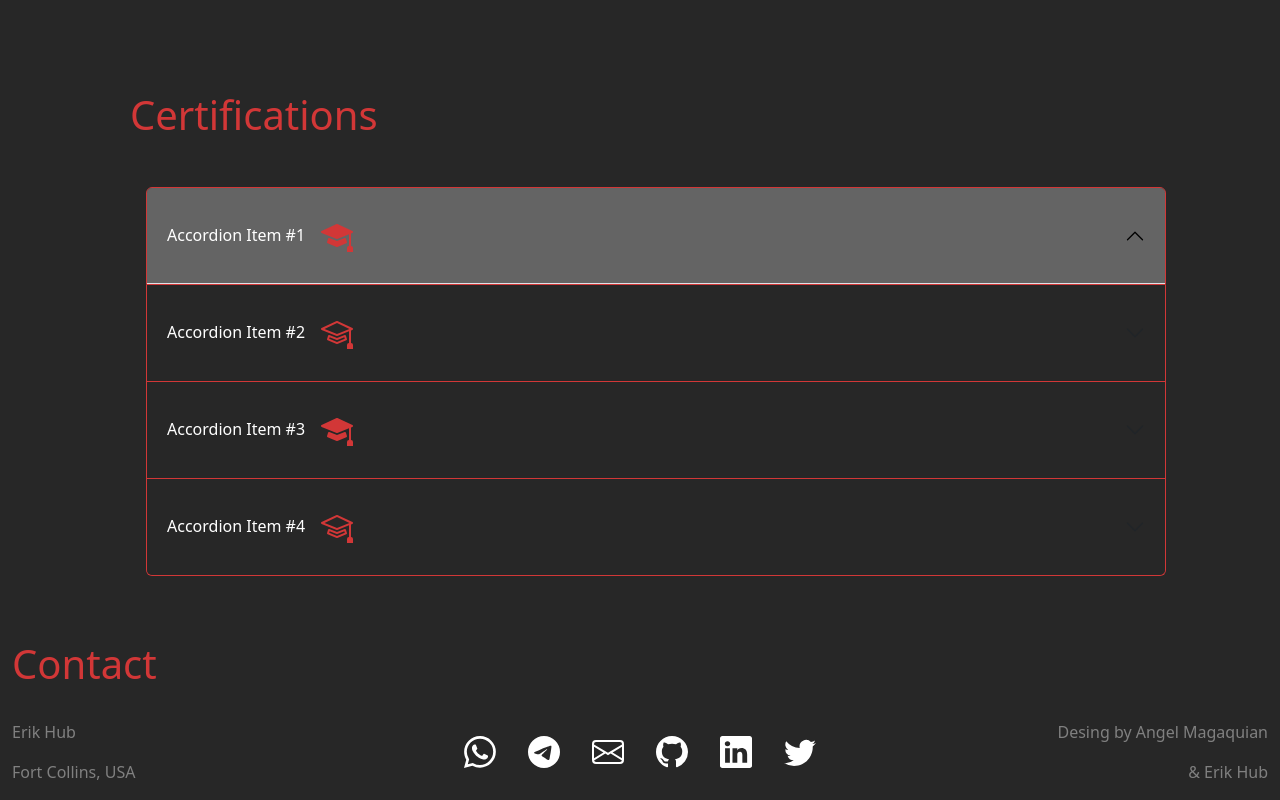
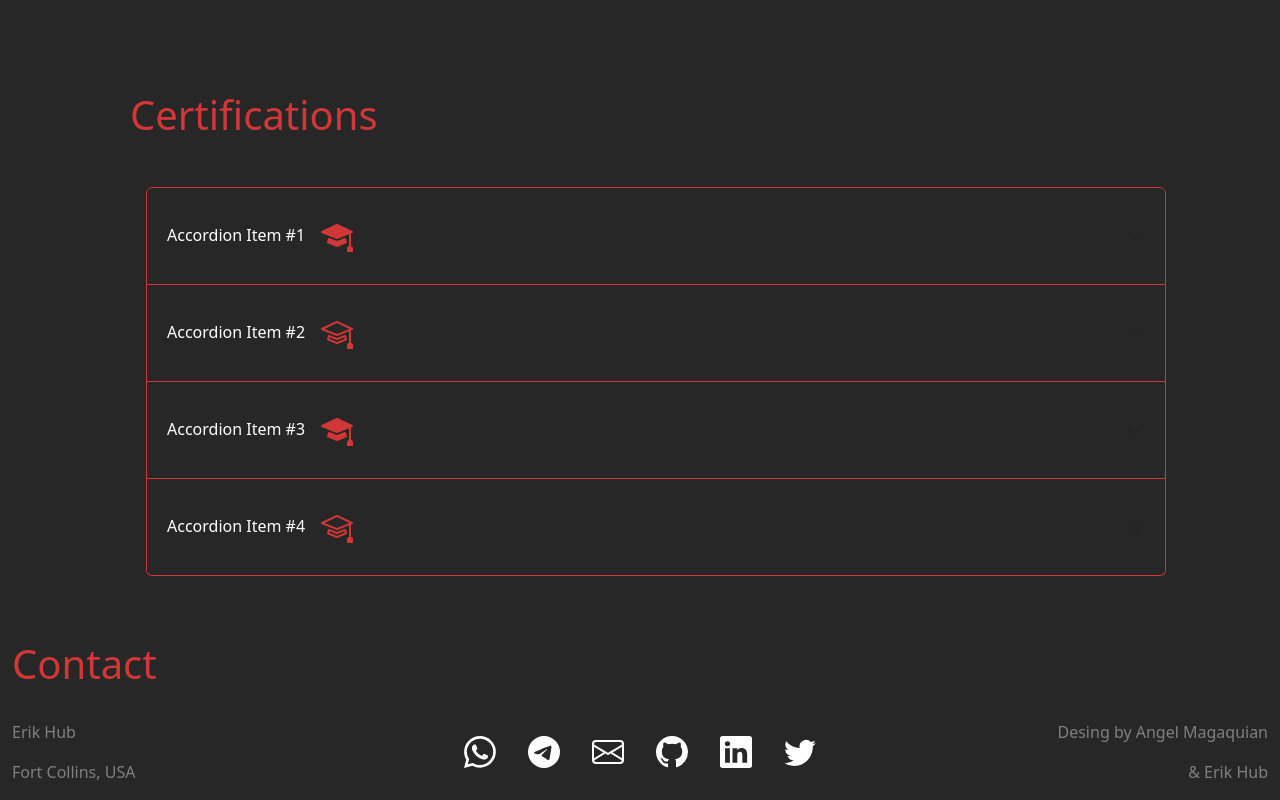
Before and after one commit to ehub-96/my-resume, a React (Vite) app: page / in a window 1280 px wide. Shown: the part 2877-3677 px from the top of the page. Built offline with nearby package versions, Linux system fonts and the light colour scheme.

Commit message:
ahhh css?

```diff
--- a/src/components/Certifications/Certifications.jsx
+++ b/src/components/Certifications/Certifications.jsx
@@ -13,7 +13,7 @@ export class Certifications extends Component {
             <div class="accordion" id="accordionPanelsStayOpenExample">
               <div class="accordion-item">
                 <h1 class="accordion-header" id="panelsStayOpen-headingOne">
-                  <button class="accordion-button" type="button" data-bs-toggle="collapse" data-bs-target="#panelsStayOpen-collapseOne" aria-expanded="false" aria-controls="panelsStayOpen-collapseOne">
+                  <button class="accordion-button collapsed" type="button" data-bs-toggle="collapse" data-bs-target="#panelsStayOpen-collapseOne" aria-expanded="false" aria-controls="panelsStayOpen-collapseOne">
                     Accordion Item #1  <div class="btn-container text-center"><a href="../../../ErikHubResume.pdf" target="_blank" rel="noopener noreferrer"><MortarboardFill className='card-icon2' /></a></div>
                   </button>
                 </h1>
--- a/src/scss/styles.css
+++ b/src/scss/styles.css
@@ -143,6 +143,9 @@ a {
 .accordion-button:not(.collapsed)::after{
   filter: brightness(0%);
 }
+.accordion-button .collapsed::after{
+  filter: brightness(0%);
+}
 .accordion-button:focus{
   box-shadow: inherit;
 }
```
